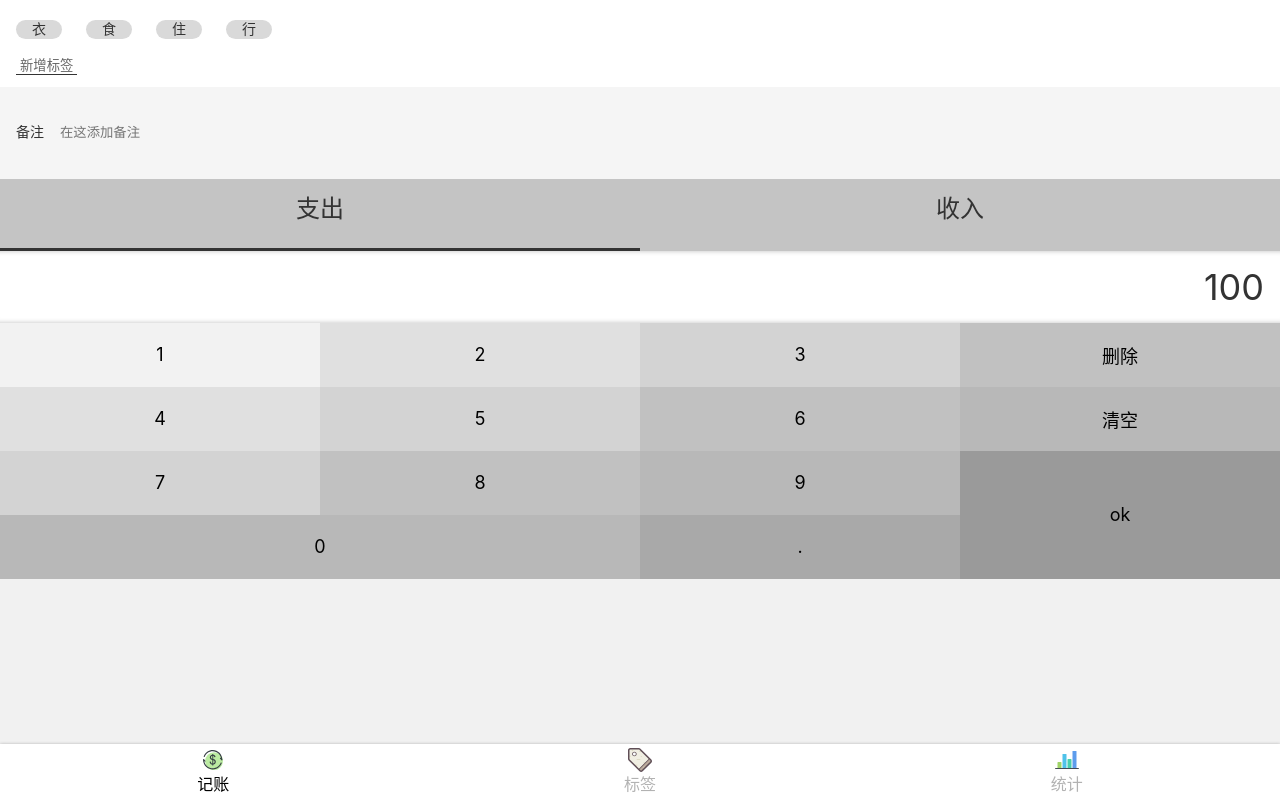
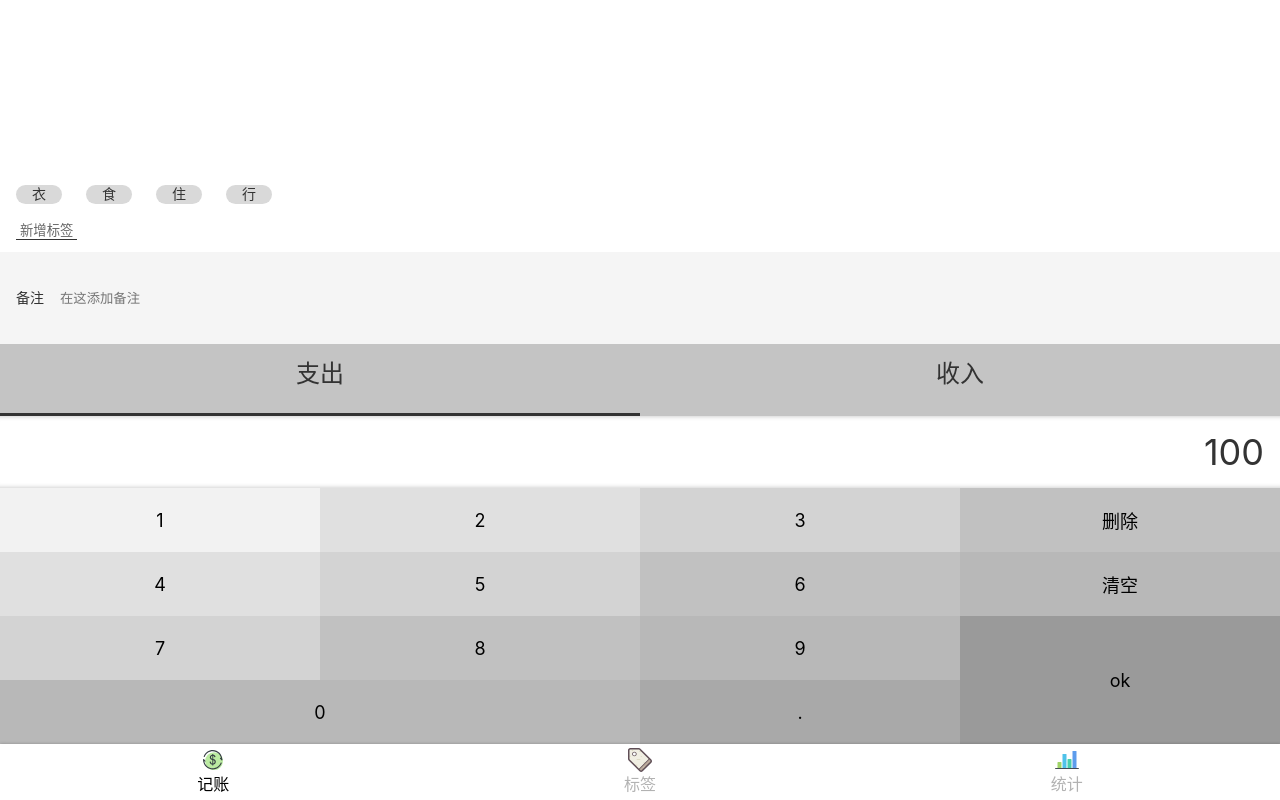
Before and after one commit to songenen/SSJ-R, a React app: page /#/money in a window 1280 px wide. Built offline with nearby package versions, Linux system fonts and the light colour scheme.

Commit message:
Money.tsx ui完成 css

```diff
--- a/src/components/Layout.tsx
+++ b/src/components/Layout.tsx
@@ -16,7 +16,7 @@
 const Layout = (props: any)=>{
   return(
   <Wrapper>
-    <Main>
+    <Main className={props.className}>
       {props.children}
     </Main>
     <Nav/>
--- a/src/views/Money.tsx
+++ b/src/views/Money.tsx
@@ -5,6 +5,11 @@
 const TagsSection = styled.section`
         background: #fff;
         padding: 12px 16px;
+        flex-grow: 1;
+        display: flex;
+        flex-direction: column;
+        justify-content: flex-end;
+        align-items: flex-start;
         > ol{
         margin: 0 -12px;
           > li{
@@ -121,9 +126,14 @@
         }
       }
 `
+const MyLayout = styled(Layout)`
+display: flex;
+flex-direction: column;
+`
+
 function Money() {
   return (
-    <Layout>
+    <MyLayout>
       <TagsSection>
         <ol>
         <li>衣</li>
@@ -166,7 +176,7 @@
           <button className="dot">.</button>
         </div>
       </NumberPadSection>
-    </Layout>
+    </MyLayout>
   );
 }
 
```
